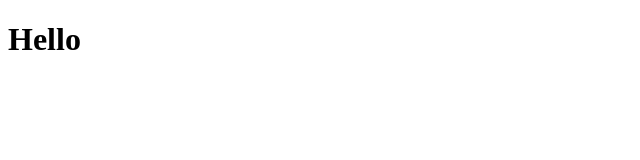
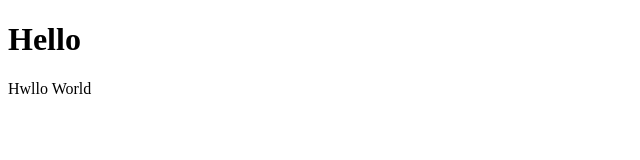
Before and after one commit to BmSatadru/branchingPractice, a plain HTML site: page index.html in a window 1280 px wide. Shown: the whole page, without its empty margins (0-640 px from the left). Drawn offline with Linux system fonts and the light colour scheme.

Commit message:
New branch created- Development

```diff
--- a/index.html
+++ b/index.html
@@ -7,5 +7,6 @@
 </head>
 <body>
     <h1>Hello</h1>
+    <p>Hwllo World</p>
 </body>
 </html>
```
